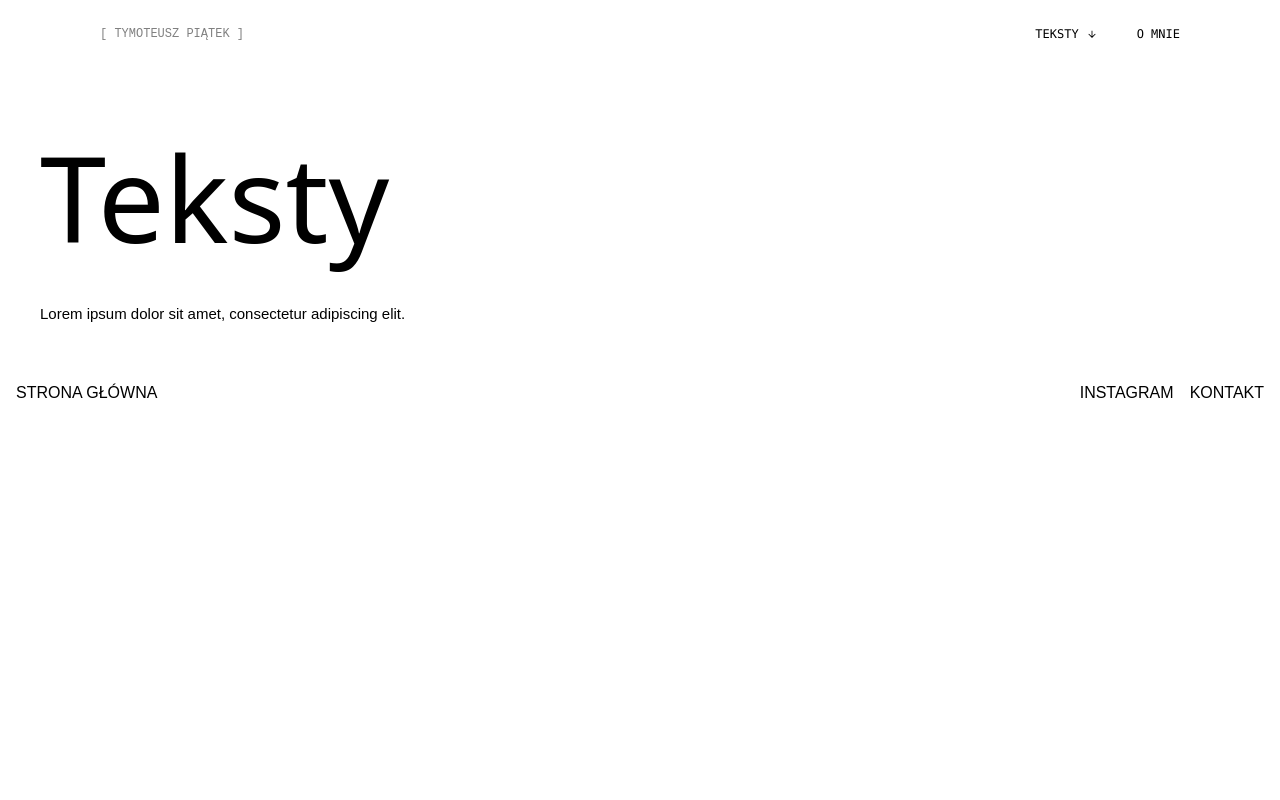
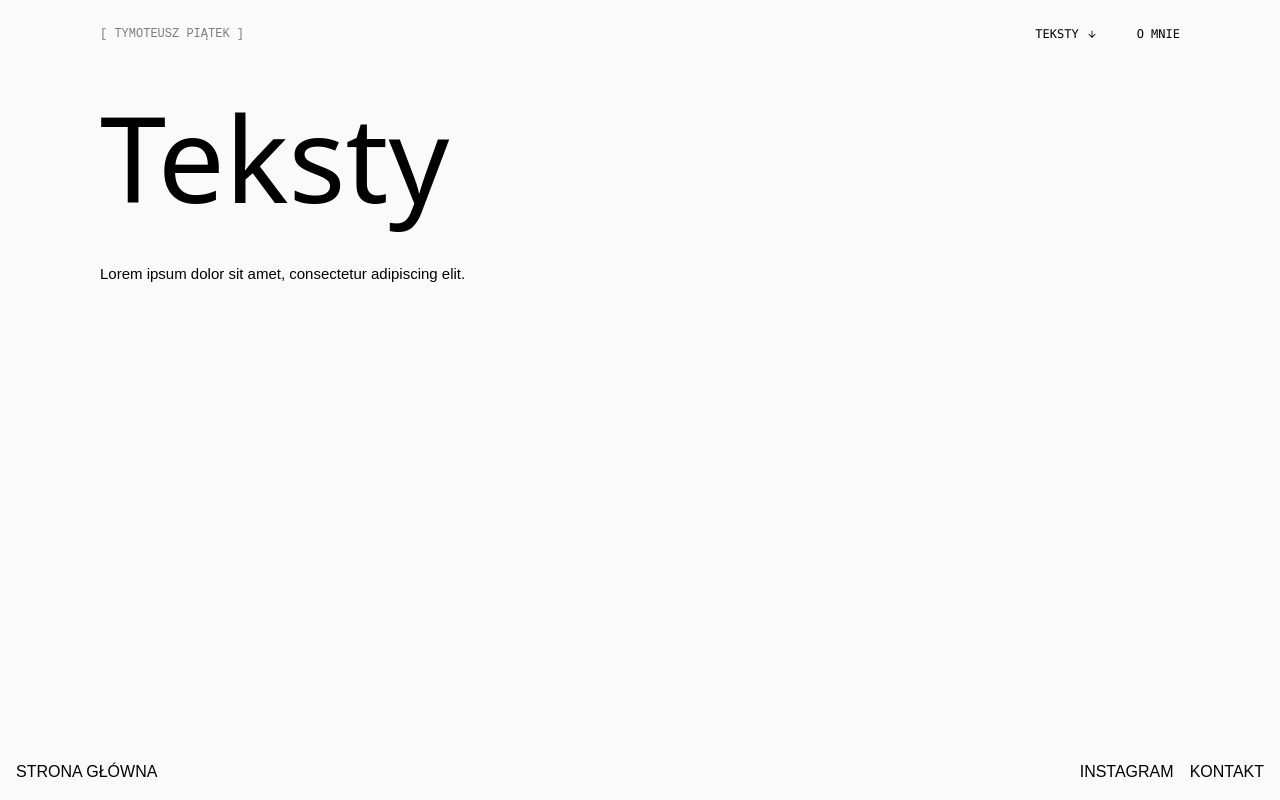
Before and after one commit to vladazachem/tymoteusz-portfolio, a Next.js app: page / in a window 1280 px wide. Built offline with nearby package versions, Linux system fonts and the light colour scheme.

Commit message:
basic layout and styling

```diff
--- a/src/app/layout.js
+++ b/src/app/layout.js
@@ -3,16 +3,15 @@ import Header from "../components/Header";
 import Footer from "../components/Footer";
 
 export const metadata = {
-  title: "Create Next App",
-  description: "Generated by create next app",
+  title: "Tymoteusz Piątek/Teksty",
 };
 
 export default function RootLayout({ children }) {
   return (
     <html lang="en">
-      <body className="bg-bg-main text-typo-main">
+      <body className="bg-bg-main min-h-screen flex flex-col justify-between text-typo-main">
         <Header />
-        <main>{children}</main>
+        <main className="flex-grow px-[100px]">{children}</main>
         <Footer />
       </body>
     </html>
--- a/src/app/page.js
+++ b/src/app/page.js
@@ -2,7 +2,7 @@ import { sampleData } from "../data/sampleData";
 
 export default function Home() {
   return (
-    <div className="p-5 sm:p-10">
+    <div className="">
       <h1 className="text-h1 font-sans">Teksty</h1>
       <p className="text-p mt-4">{sampleData.about.content}</p>
     </div>
--- a/tailwind.config.mjs
+++ b/tailwind.config.mjs
@@ -10,16 +10,16 @@ module.exports = {
       },
       colors: {
         bg: {
-          main: "#FFFFFF",
-          lines: "#EAEAEA",
-          img: "#333333",
+          main: "#FAFAFA",
+          lines: "#F1EEEB",
+          img: "#0A133D",
         },
         typo: {
           main: "#000000",
-          secondary: "#808080",
+          secondary: "#7D7D7D",
         },
         btns: {
-          hover: "#000080",
+          hover: "#0A133D",
         },
       },
       fontSize: {
```
